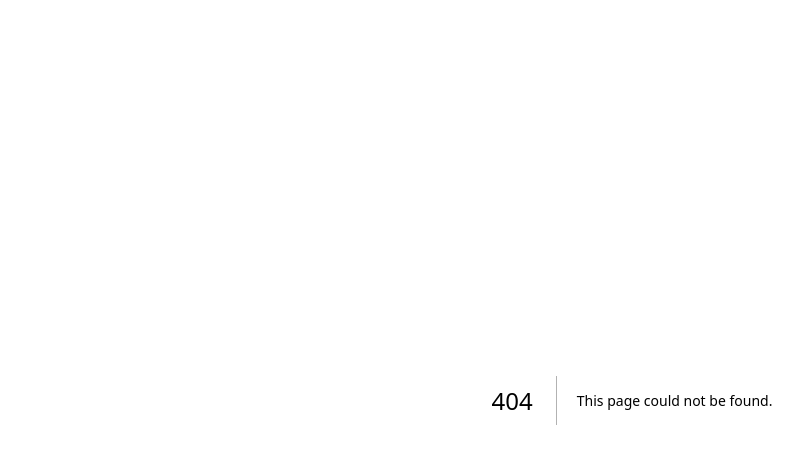
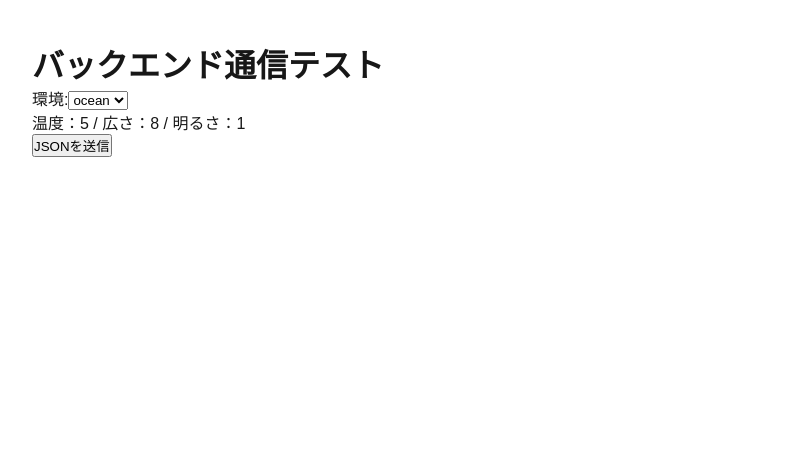
Before and after one commit to AkiraAndHisMerryBand/MS_After100Years, a Next.js app: page /test-send in a window 1280 px wide. Before the commit this address had no page. Shown: the top 464 px of the page, without its empty margins (8-811 px from the left). Built offline with nearby package versions, Linux system fonts and the light colour scheme.

Commit message:
test-send,test-resultの追加。フロントエンドからデータを受け取り、画面遷移

```diff
--- /dev/null
+++ b/src/app/test-send/page.tsx
@@ -0,0 +1,73 @@
+"use client";
+
+import { useRouter } from "next/navigation";
+import { useState } from "react";
+
+export default function TestSendPage() {
+  const router = useRouter();
+  const [error, setError] = useState("");
+  const [environment, setEnvironment] = useState("ocean");
+
+  async function handleSend() {
+
+    setError("");
+
+    const data = {
+      environment: environment,
+      temperature: 5,
+      space: 8,
+      brightness: 1,
+      food: 7,
+      predators: 8,
+    };
+
+    try {
+      const response = await fetch("/api/creatures", {
+        method: "POST",
+        headers: {
+          "Content-Type": "application/json",
+        },
+        body: JSON.stringify(data),
+      });
+
+      if (!response.ok) {
+        throw new Error("API通信に失敗");
+      }
+
+      const result = await response.json();
+
+      // JSONを一時保存
+      sessionStorage.setItem(
+        "creatureTestResult",
+        JSON.stringify(result)
+      );
+
+      // 遷移
+      router.push("/test-result");
+    } catch {
+      setError("送信失敗");
+    }
+  }
+
+  return (
+    <main style={{ padding: 40 }}>
+      <h1>バックエンド通信テスト</h1>
+      <label>
+        環境:
+        <select value={environment} onChange={(e) => setEnvironment(e.target.value)}>
+          <option value="ocean">ocean</option>
+          <option value="forest">forest</option>
+          <option value="desert">desert</option>
+        </select>
+      </label>
+
+      <p>温度：5 / 広さ：8 / 明るさ：1</p>
+
+      <button onClick={handleSend}>
+        JSONを送信
+      </button>
+
+      {error && <p role="alert">{error}</p>}
+    </main>
+  );
+}
```
Also changed, not shown: src/app/test-result/page.tsx (added, +36 -0 lines).
